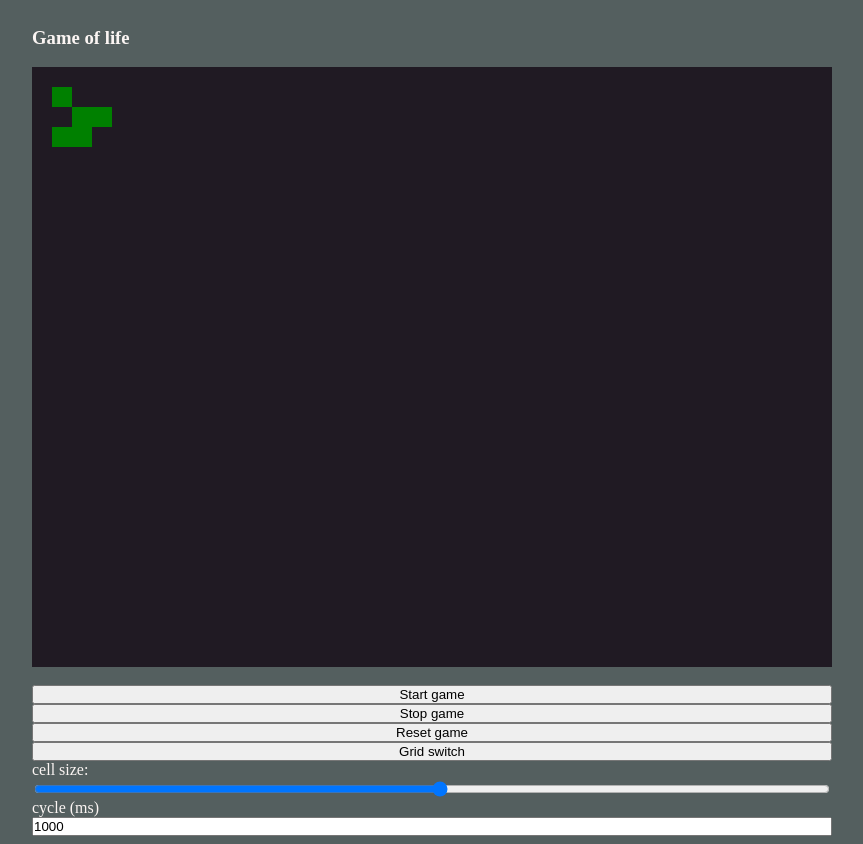
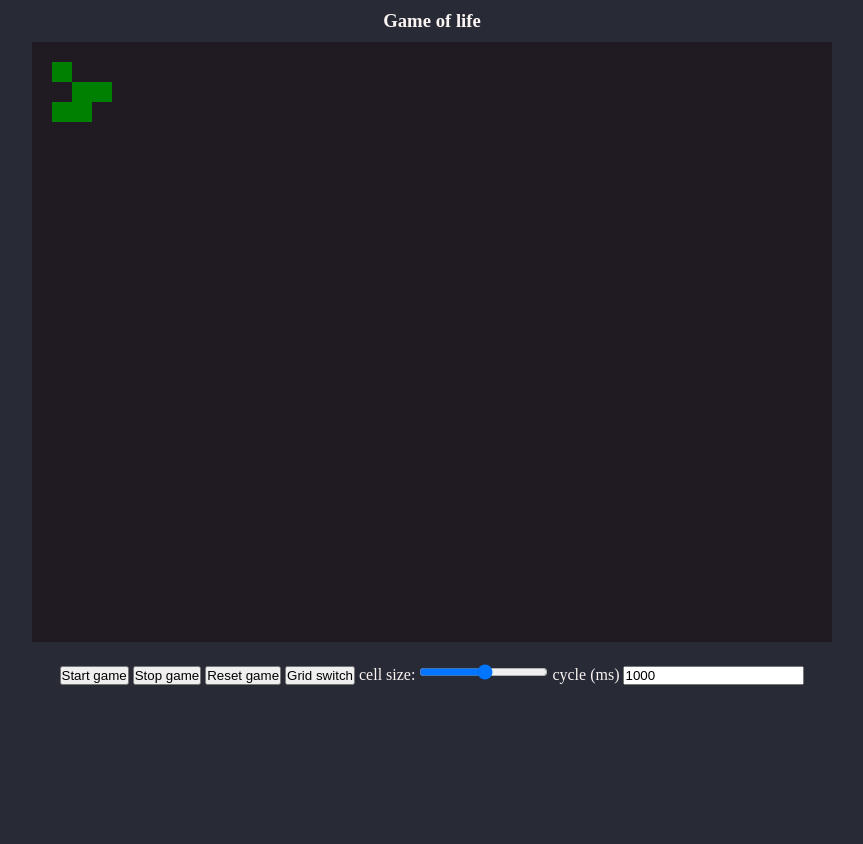
Before and after one commit to ggodos/game_of_life, a plain HTML site: page index.html in a window 1280 px wide. Shown: the whole page, without its empty margins (208-1071 px from the left). After the commit the page ends 800 px from the top, so only its background shows below. Drawn offline with Linux system fonts and the light colour scheme.

Commit message:
(feat): better ui

```diff
--- a/index.html
+++ b/index.html
@@ -3,20 +3,33 @@
   <head>
     <meta charset="UTF-8" />
     <title>Game of life</title>
-		<link rel="stylesheet" href="styles.css" type="text/css">
+    <link rel="stylesheet" href="styles.css" type="text/css" />
   </head>
   <body>
     <h3>Game of life</h3>
-		<canvas></canvas>
-
-		<br/>
+    <div id="canvas-container">
+      <canvas>Your browser doesn't support canvas</canvas>
+    </div>
+    <div id="buttons">
+      <br />
       <button type="button" onClick="startGame()">Start game</button>
       <button type="button" onClick="stopGame()">Stop game</button>
       <button type="button" onClick="resetGame()">Reset game</button>
       <button type="button" onClick="switchGrid()">Grid switch</button>
-		cell size: <input type="range" min="1" max="50" onchange="changeCellSize(this.value)">
-		cycle (ms) <input type="number" onchange="changeCycleSpeed(this.value)" value="1000">
-
+      cell size:
+      <input
+        type="range"
+        min="1"
+        max="50"
+        onchange="changeCellSize(this.value)"
+      />
+      cycle (ms)
+      <input
+        type="number"
+        onchange="changeCycleSpeed(this.value)"
+        value="1000"
+      />
+    </div>
     <script type="text/javascript" src="core.js"></script>
   </body>
 </html>
--- a/styles.css
+++ b/styles.css
@@ -1,11 +1,24 @@
 * {
-  box-sizing: border-box;
   padding: 0;
+  margin: 0;
+}
+
+h3 {
+  text-align: center;
+  padding-top: 10px;
+  padding-bottom: 10px;
+}
+
+#canvas-container, #buttons {
+  width: 100%;
+  text-align: center;
+}
+
+canvas {
+  display: inline;
 }
 
 body {
-  background-color: #545f5f;
+  background-color: #282a36;
   color: #fbf5f3;
-  display: grid;
-  justify-content: center;
 }
```
Lines whose indentation alone changed are shown as unchanged.
